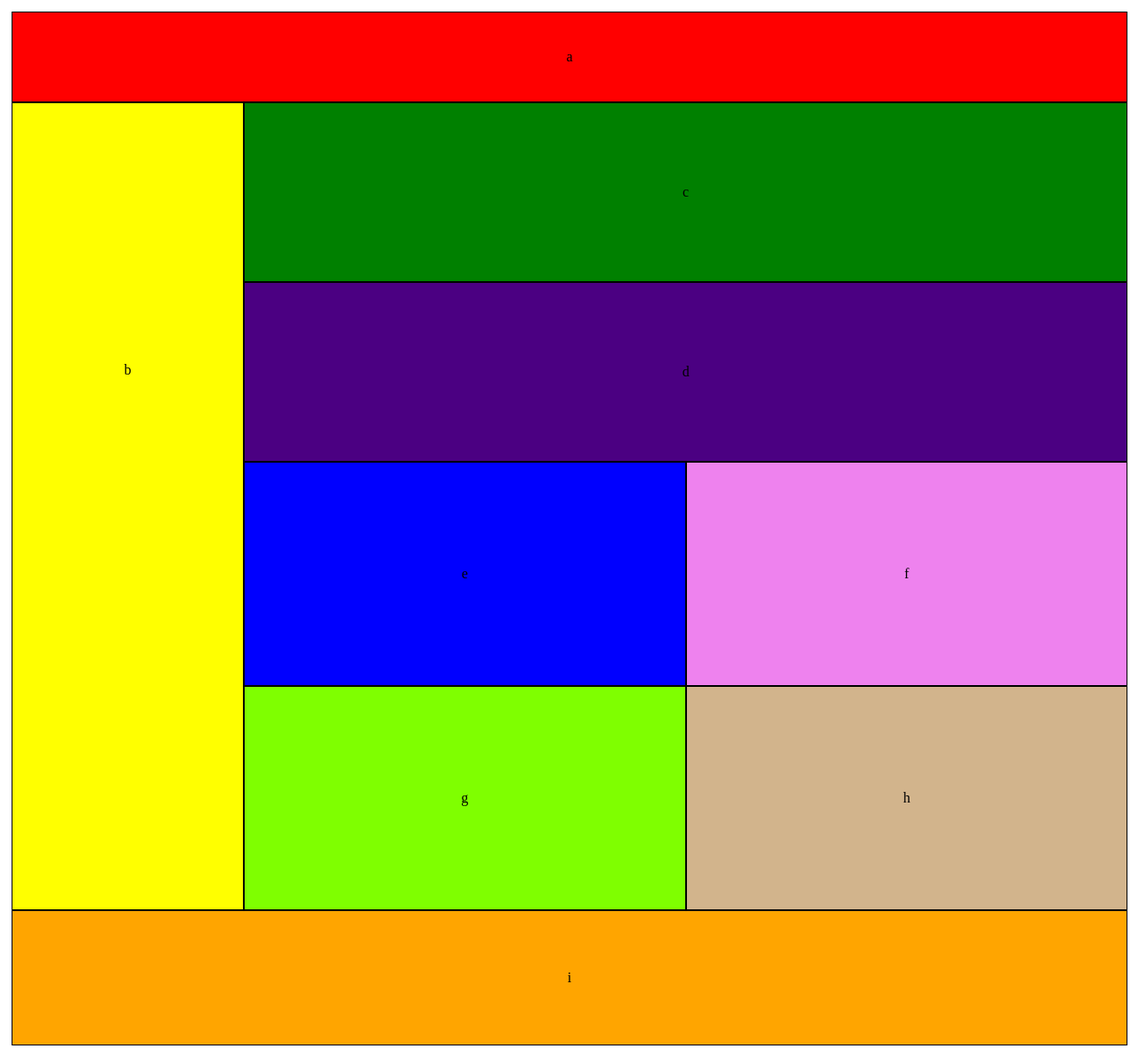
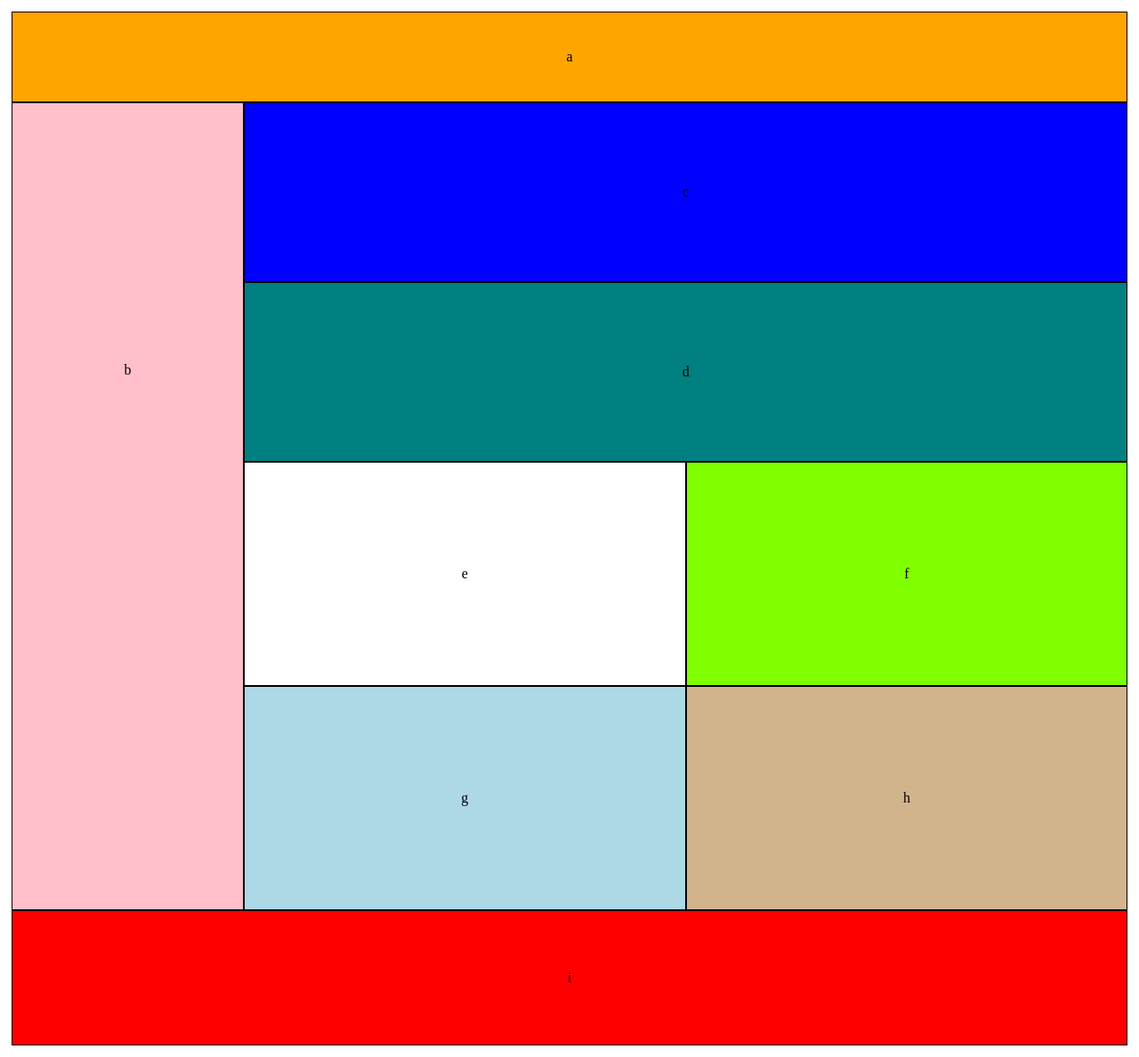
Before and after one commit to dianakim/code-301-lab-05b, a plain HTML site: page index.html in a window 1280 px wide. Shown: the top 1188 px of the page at 89% size. Drawn offline with Linux system fonts and the light colour scheme.

Commit message:
second breakpoint and layout

```diff
--- a/css/layout.css
+++ b/css/layout.css
@@ -27,7 +27,6 @@ footer {
   div {
     display: flex;
     flex-direction: row;
-    /* width: 100%; */
   }
 
   main {
@@ -40,3 +39,26 @@ footer {
   }
 
 }
+
+@media (min-width: 800px) {
+  header {
+    line-height: 100px;
+    background: orange;
+  }
+
+  div {
+    display: flex;
+    flex-direction: row;
+    /* width: 100%; */
+  }
+
+  main {
+    min-width: 100%;
+  }
+
+  footer {
+    line-height: 150px;
+    background: red;
+  }
+
+}
--- a/css/module.css
+++ b/css/module.css
@@ -67,3 +67,34 @@ aside {
     width: 79.17%;
     line-height: 250px;
   }
+
+@media (min-width: 800px) {
+  aside {
+    background: pink;
+
+  }
+
+  main > article:first-child {
+    background: blue;
+  }
+
+  main > article:nth-child(2) {
+    background: teal;
+  }
+
+  section.left article.half-width:first-child {
+    background: white;
+  }
+
+  section.left article.half-width:nth-child(2) {
+    background: chartreuse;
+  }
+
+  section.right article.half-width:first-child {
+    background: lightblue;
+  }
+
+  section.right article.half-width:nth-child(2) {
+    background: tan;
+  }
+}
```
